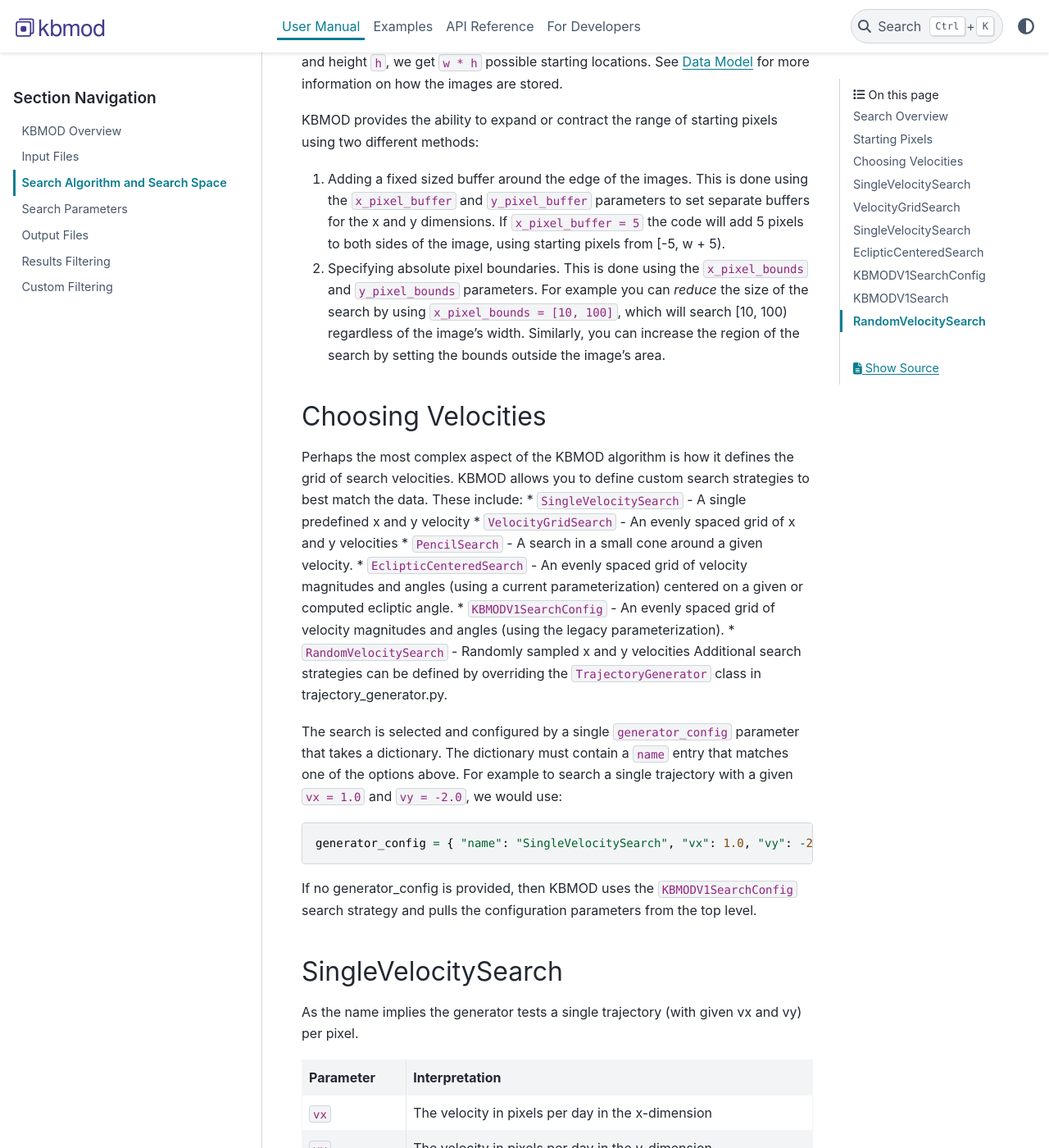
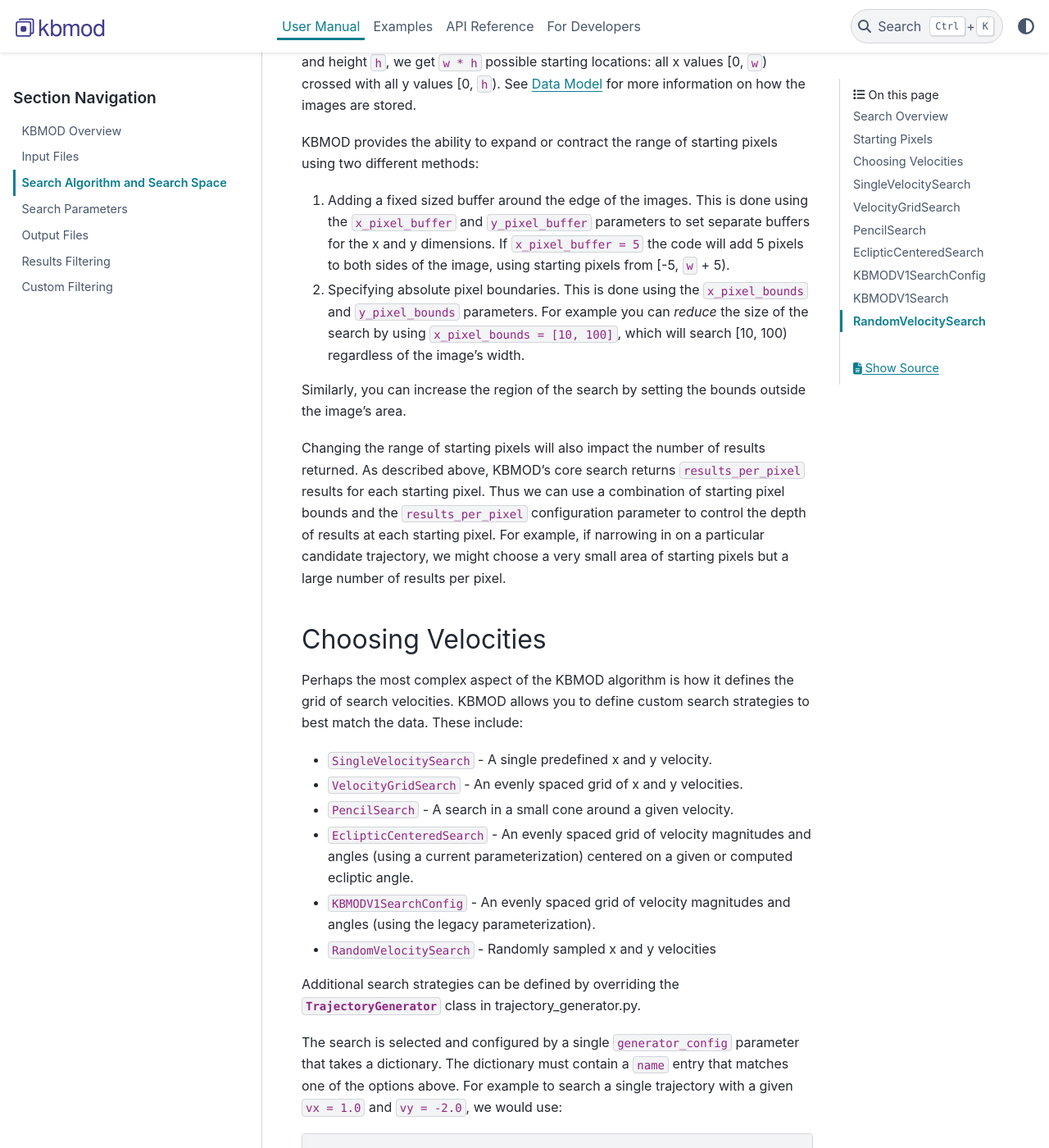
Before and after one commit to dirac-institute/kbmod, a Sphinx documentation site: the page built from docs/source/user_manual/search_space.rst, in a window 1280 px wide and 1400 px high, scrolled down 950 px. Shown: the whole window at 82% size. Built offline with Sphinx 7.4.7 and the PyData theme 0.15.4, drawn with Linux system fonts in a browser that asks for light colours; pages that are not in the unit, such as notebooks, are missing from menus; some of the changed text lies outside the part shown.

```diff
--- a/docs/source/user_manual/overview.rst
+++ b/docs/source/user_manual/overview.rst
@@ -37,7 +37,7 @@ KBMOD uses a shift and stack approach for search. For details on the search algo
 Filtering
 ---------
 
-The shift and stack algorithm can generate a vast number of potential candidates. KBMOD pre-filters these in multiple stages, including using a sigma-G filter to remove outliers, filters on the count of observations and the likelihood of the trajectory, filtering on the properties of coadded stamps, and clustering of similar trajectories. For details on the filtering stages see :ref:`Results analysis`.
+The shift and stack algorithm can generate a vast number of potential candidates. KBMOD pre-filters these in multiple stages, including using a sigma-G filter to remove outliers, filters on the count of observations and the likelihood of the trajectory, filtering on the properties of coadded stamps, and clustering of similar trajectories. For details on the filtering stages see :ref:`Results Filtering`.
 
 
 Analysis
--- a/docs/source/user_manual/search_space.rst
+++ b/docs/source/user_manual/search_space.rst
@@ -14,30 +15,38 @@ KBMOD operates by considering a candidate set of velocities and computing the li
 
 Thus the code checks all of the velocities starting starting out of each pixel.
 
-Due to memory limitations a set numner of trajectories are kept for **each** starting pixel (configured by the ``results_per_pixel`` configuration
-parameter with a default of 8). At the end of the search the code will return ``num_pixels * results_per_pixel`` results ranked by their likelihood.
+Due to memory limitations, only a set number of trajectories are kept for **each** starting pixel (configured by the ``results_per_pixel`` configuration parameter with a default of 8). At the end of the search the code will return ``num_pixels * results_per_pixel`` results ranked by their likelihood.
+
 
 Starting Pixels
 ---------------
 
-By default KBMOD will attempt to shift and stack using each pixel in the initial image as a potential starting location. If we run KBMOD on an image with width ``w`` and height ``h``, we get ``w * h`` possible starting locations. See :ref:`Data Model` for more information on how the images are stored.
+By default KBMOD will attempt to shift and stack using each pixel in the initial image as a potential starting location. If we run KBMOD on an image with width ``w`` and height ``h``, we get ``w * h`` possible starting locations: all x values [0, ``w``) crossed with all y values [0, ``h``).  See :ref:`Data Model` for more information on how the images are stored.
 
 KBMOD provides the ability to expand or contract the range of starting pixels using two different methods:
 
-1. Adding a fixed sized buffer around the edge of the images. This is done using the ``x_pixel_buffer`` and ``y_pixel_buffer`` parameters to set separate buffers for the x and y dimensions. If ``x_pixel_buffer = 5`` the code will add 5 pixels to both sides of the image, using starting pixels from [-5, w + 5).
-2. Specifying absolute pixel boundaries. This is done using the ``x_pixel_bounds`` and ``y_pixel_bounds`` parameters. For example you can *reduce* the size of the search by using ``x_pixel_bounds = [10, 100]``, which will search [10, 100) regardless of the image's width. Similarly, you can increase the region of the search by setting the bounds outside the image's area.
+1. Adding a fixed sized buffer around the edge of the images. This is done using the ``x_pixel_buffer`` and ``y_pixel_buffer`` parameters to set separate buffers for the x and y dimensions. If ``x_pixel_buffer = 5`` the code will add 5 pixels to both sides of the image, using starting pixels from [-5, ``w`` + 5).
+
+2. Specifying absolute pixel boundaries. This is done using the ``x_pixel_bounds`` and ``y_pixel_bounds`` parameters. For example you can *reduce* the size of the search by using ``x_pixel_bounds = [10, 100]``, which will search [10, 100) regardless of the image's width.
+
+Similarly, you can increase the region of the search by setting the bounds outside the image's area.
+
+Changing the range of starting pixels will also impact the number of results returned. As described above, KBMOD's core search returns ``results_per_pixel`` results for each starting pixel. Thus we can use a combination of starting pixel bounds and the ``results_per_pixel`` configuration parameter to control the depth of results at each starting pixel. For example, if narrowing in on a particular candidate trajectory, we might choose a very small area of starting pixels but a large number of results per pixel.
+
 
 Choosing Velocities
 -------------------
 
 Perhaps the most complex aspect of the KBMOD algorithm is how it defines the grid of search velocities. KBMOD allows you to define custom search strategies to best match the data. These include:
-* ``SingleVelocitySearch`` - A single predefined x and y velocity
-* ``VelocityGridSearch`` - An evenly spaced grid of x and y velocities
+
+* ``SingleVelocitySearch`` - A single predefined x and y velocity.
+* ``VelocityGridSearch`` - An evenly spaced grid of x and y velocities.
 * ``PencilSearch`` - A search in a small cone around a given velocity.
 * ``EclipticCenteredSearch`` - An evenly spaced grid of velocity magnitudes and angles (using a current parameterization) centered on a given or computed ecliptic angle.
 * ``KBMODV1SearchConfig`` - An evenly spaced grid of velocity magnitudes and angles (using the legacy parameterization).
 * ``RandomVelocitySearch`` - Randomly sampled x and y velocities
-Additional search strategies can be defined by overriding the ``TrajectoryGenerator`` class in trajectory_generator.py.
+
+Additional search strategies can be defined by overriding the :py:class:`~kbmod.trajectory_generator.TrajectoryGenerator` class in trajectory_generator.py.
 
 The search is selected and configured by a single ``generator_config`` parameter that takes a dictionary. The dictionary must contain a ``name`` entry that matches one of the options above. For example to search a single trajectory with a given ``vx = 1.0`` and ``vy = -2.0``, we would use::
 
@@ -45,10 +54,13 @@ The search is selected and configured by a single ``generator_config`` parameter
 
 If no generator_config is provided, then KBMOD uses the ``KBMODV1SearchConfig`` search strategy and pulls the configuration parameters from the top level.
 
+Note that all search strategies **only** define the set of trajectories search from each starting pixel. To further limit the search space, the user can combine these trajectories with the starting pixel bounds parameters, such as ``x_pixel_bounds`` and ``y_pixel_bounds`` described above.
+
+
 SingleVelocitySearch
 --------------------
 
-As the name implies the generator tests a single trajectory (with given vx and vy) per pixel.
+As the name implies the :py:class:`~kbmod.trajectory_generator.SingleVelocitySearch` generator tests a single trajectory (with given ``vx`` and ``vy``) per starting pixel.
 
 +------------------------+---------------------------------------------------+
 | **Parameter**          | **Interpretation**                                |
@@ -58,10 +70,11 @@ As the name implies the generator tests a single trajectory (with given vx and v
 | ``vy``                 | The velocity in pixels per day in the y-dimension |
 +------------------------+---------------------------------------------------+
 
+
 VelocityGridSearch
 ------------------
 
-The ``VelocityGridSearch`` strategy searches a uniform grid of x and y velocities.
+The :py:class:`~kbmod.trajectory_generator.VelocityGridSearch` generator searches a uniform grid of x and y velocities.
 
 +------------------------+-----------------------------------------------------------+
 | **Parameter**          | **Interpretation**                                        |
@@ -79,10 +92,11 @@ The ``VelocityGridSearch`` strategy searches a uniform grid of x and y velocitie
 | ``max_vy``             | The maximum velocity in the y-dimension (pixels per day). |
 +------------------------+-----------------------------------------------------------+
 
-SingleVelocitySearch
---------------------
 
-This search explores a cone around a given velocity, which allows it to refine the results for a given candidate or to search for a known (but approximate) object. The angles and velocity magnitudes are specified relative to a given center velocity.
+PencilSearch
+------------
+
+The :py:class:`~kbmod.trajectory_generator.PencilSearch` generator explores a cone around a given velocity, which allows it to refine the results for a given candidate or to search for a known (but approximate) object. The angles and velocity magnitudes are specified relative to a given center velocity.
 
 +------------------------+----------------------------------------------------------+
 | **Parameter**          | **Interpretation**                                       |
@@ -104,11 +118,13 @@ This search explores a cone around a given velocity, which allows it to refine t
 |                        | (in pixels per day). Default: 0.5                        |
 +------------------------+----------------------------------------------------------+
 
+This search is most efficient when used in combination with spatial bounds parameters, such as ``x_pixel_bounds`` and ``y_pixel_bounds`` described above.
+
 
 EclipticCenteredSearch
 ----------------------
 
-The grid is defined by two sets of parameters: a sampling of absolute velocities in pixels per day and a sampling of the velocities' angles in degrees or radians. Each sampling consists of values defining the range and number of sampling steps.
+The :py:class:`~kbmod.trajectory_generator.EclipticCenteredSearch` generator defines velocities using a grid of two parameters: a sampling of absolute velocities in pixels per day and a sampling of the velocities' angles in degrees or radians. Each sampling consists of values defining the range and number of sampling steps.
 
 Given the linear sampling for both velocities and angles, the full set of candidate trajectories is computed as::
 
@@ -124,10 +140,14 @@ where ``sampled_angles`` contains the list of angles to test and ``sampled_veloc
 
 The list of velocities is created from the given bounds list ``velocities=[min_vel, max_vel, vel_steps]``. The range is inclusive of both bounds.
 
-Each angle in the list is computed as an **offset** from the ecliptic angle. KBMOD uses the following ordering for extracting the ecliptic.
+Each angle in the list is computed as an **offset** from the ecliptic angle. KBMOD uses the following ordering for extracting the ecliptic:
+
 1. If ``given_ecliptic`` is provided (is not ``None``) in the generator’s configuration that value is used directly.
+
 2. If the first image has a WCS, the ecliptic is estimated from that WCS.
+
 3. A default ecliptic of 0.0 is used.
+
 The angles used are defined from the list ``angles=[min_offset, max_offset, angle_steps]`` and will span ``[ecliptic + min_offset, ecliptic + max_offset]`` inclusive of both bounds. Angles can be specified in degrees or radians (as noted by the ``angle_units`` parameter) but must be consistent among all angles.
 
 
@@ -155,7 +175,7 @@ The angles used are defined from the list ``angles=[min_offset, max_offset, angl
 KBMODV1SearchConfig
 -------------------
 
-The grid is defined by two sets of parameters: a sampling of absolute velocities (``v_arr``) in pixels per day and a sampling of the velocities' angles (``ang_arr``) in radians. Each sampling consists of values defining the range and number of sampling steps.
+The :py:class:`~kbmod.trajectory_generator.KBMODV1SearchConfig` generator defines velocities using a grid of two parameters: a sampling of absolute velocities (``v_arr``) in pixels per day and a sampling of the velocities' angles (``ang_arr``) in radians. Each sampling consists of values defining the range and number of sampling steps.
 
 The velocity array ``v_arr`` uses the format [minimum velocity, maximum velocity, number of steps]. The setting ``v_arr = [92.0, 526.0, 256]`` samples velocities from 92 pixels per day to 526 pixels per day with 256 equally spaced samples.
 
@@ -194,10 +214,11 @@ where ``angles`` contains the list of angles to test and ``velocities`` contains
 |                        | in pixels per day.                                                   |
 +------------------------+----------------------------------------------------------------------+
 
+
 KBMODV1Search
 -------------
 
-The ``KBMODV1Search`` strategy provides an alternate (more understandable) parameterization of the ``KBMODV1SearchConfig`` search above. Specifically, instead of specifying the angle offsets relative to a reference (``average_angle``) this parametrization specifies them directly in pixel space.
+The :py:class:`~kbmod.trajectory_generator.KBMODV1Search` generator provides an alternate (more understandable) parameterization of the :py:class:`~kbmod.trajectory_generator.KBMODV1SearchConfig` search above. Specifically, instead of specifying the angle offsets relative to a reference (``average_angle``) this parametrization specifies them directly in pixel space.
 
 +------------------------+-----------------------------------------------------+
 | **Parameter**          | **Interpretation**                                  |
@@ -215,10 +236,11 @@ The ``KBMODV1Search`` strategy provides an alternate (more understandable) param
 | ``max_ang``            | The maximum angle (in radians).                     |
 +------------------------+-----------------------------------------------------+
 
+
 RandomVelocitySearch
 --------------------
 
-The ``RandomVelocitySearch`` randomly selects points within a bounding box of velocities.
+The :py:class:`~kbmod.trajectory_generator.RandomVelocitySearch` randomly selects points within a bounding box of velocities.
 
 +------------------------+--------------------------------------------------------+
 | **Parameter**          | **Interpretation**                                     |
```
Also changed, not shown: other parts of docs/source/user_manual/search_space.rst (+2 -1 lines), docs/source/user_manual/input_files.rst (+5 -3 lines), docs/source/user_manual/output_files.rst (+20 -7 lines), docs/source/user_manual/results_filtering.rst (+20 -9 lines), docs/source/user_manual/search_params.rst (+27 -2 lines), 9 other files.
